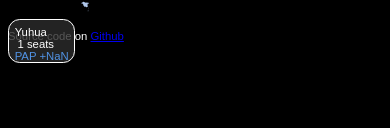
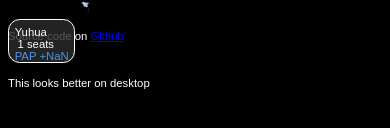
Before and after one commit to hemisemidemipresent/sg-election-map, a plain HTML site: page index.html in a window 390 px wide. Shown: the part 172-300 px from the top of the page. Drawn offline with Linux system fonts and the light colour scheme.

Commit message:
another note for mobile

```diff
--- a/index.html
+++ b/index.html
@@ -140,7 +140,8 @@
         <p id='data'></p>
     </div>
     <div id='infobox'>
-        <p>Source code on <a href="https://github.com/hemisemidemipresent/sg-election-map">Github</a></p>
+        <p>Source code on <a href="https://github.com/hemisemidemipresent/sg-election-map">Github</a></p><br>
+        <p class="mobile-only">This looks better on desktop</p>
     </div>
 
 </body>
--- a/style.css
+++ b/style.css
@@ -37,10 +37,10 @@ path:hover {
     padding-left: 0.75em;  padding-right: 0.75em;
     padding-bottom:0em ;
       margin: 0px;
-  }
+  }.mobile-only{display:none}
   @media only screen and (max-width: 600px) {
     body{
 
       font-size: 3mm;
-  }#box{border-radius: 3vw;}#seats{font-size:3mm}
+  }#box{border-radius: 3vw;}#seats{font-size:3mm}.mobile-only{display:inline-block}
   }
```
